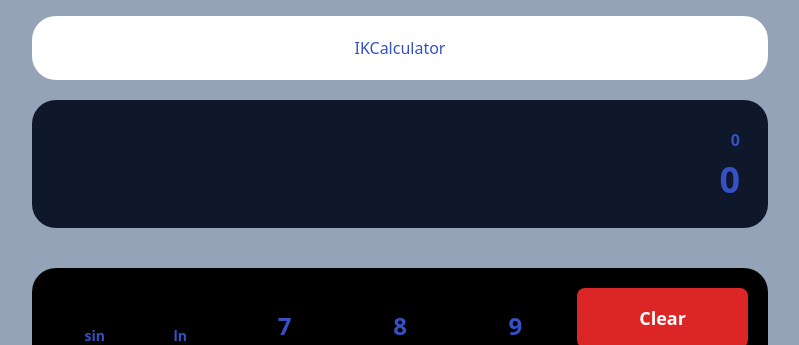
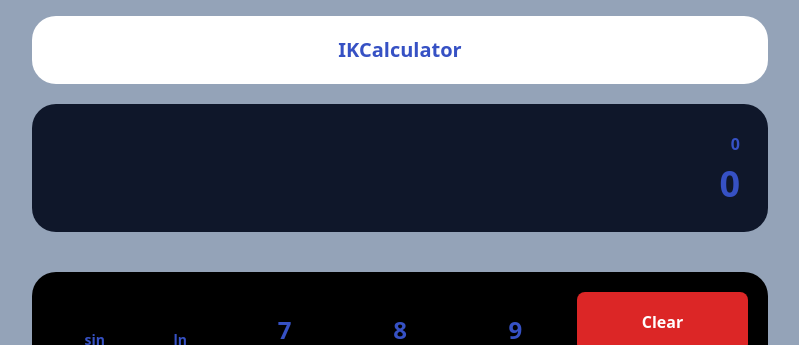
Before and after one commit to mbianou-bradon/iknite-Ex5-calculator, a website: page public/index.html in a window 1280 px wide. Shown: the top 345 px of the page, without its empty margins (240-1039 px from the left). Drawn offline with Linux system fonts and the light colour scheme.

Commit message:
Adjusted Layout of the calculator

```diff
--- a/public/index.html
+++ b/public/index.html
@@ -10,7 +10,7 @@
 <body class="container mx-auto bg-slate-400 text-[#3651c4]">
     <main class="max-w-3xl md:mx-auto px-4 pb-2 select-none">
 
-        <div class="w-full rounded-3xl bg-white text-center p-5 mt-4">IKCalculator</div>
+        <div class="w-full rounded-3xl bg-white text-xl text-center font-semibold p-5 mt-20 md:mt-4">IKCalculator</div>
 
         <div class="output flex flex-col md:mt-5 md:mb-10 mt-20 items-end justify-around w-full md:p-7 p-2 gap-2 bg-slate-900 break-words overflow-hidden md:rounded-3xl rounded-t-3xl">
             <div id="previous-operation" class="previous-operant font-semibold"></div>
@@ -55,7 +55,7 @@
                 </div>
 
                 <div class="basic-operations col-span-3 grid grid-cols-2 grid-rows-5 text-lg">
-                    <button id="clear" class="col-span-2 text-white bg-red-600">Clear</button>
+                    <button id="clear" class="col-span-2 text-sm md:text-[16px] text-white bg-red-600">Clear</button>
                     <button data-operation="/">÷</button>
                     <button data-operation="*">x</button>
                     <button data-operation="-">-</button>
```
Also changed, not shown: public/main.css.
